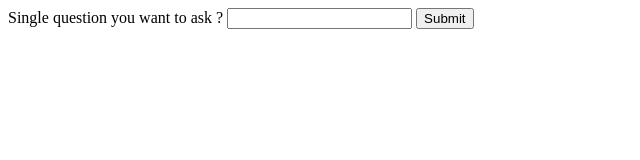
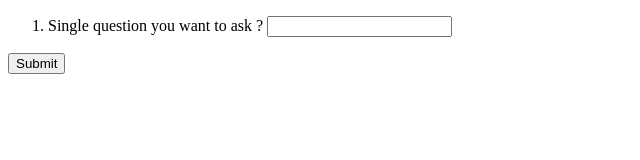
Before and after one commit to jaikathuria/Frontend-Templates, a plain HTML site: page SIForm/index.html in a window 1280 px wide. Shown: the whole page, without its empty margins (0-640 px from the left). Drawn offline with Linux system fonts and the light colour scheme.

Commit message:
Structured HTML with Classes

```diff
--- a/SIForm/index.html
+++ b/SIForm/index.html
@@ -8,11 +8,15 @@
 	</head>
 	<body>
     <section>
-      <form>
-        <label for="q">Single question you want to ask ?</label>
-        <input id="q" name="q" type="text"/>
-        <input type="submit" value="Submit">
-      </form>
+        <form id="theForm" class="siform" autocomplete="off">
+                <ol class="question">
+					           <li class="current">
+				                <span><label for="q">Single question you want to ask ?</label></span>
+                        <input id="q" name="q" type="text"/>
+                    </li>
+                </ol>
+                <p><input type="submit" value="Submit" class="btn"> </p>
+        </form>
     </section>
 	</body>
 </html>
```
Also changed, not shown: 2 other files.
